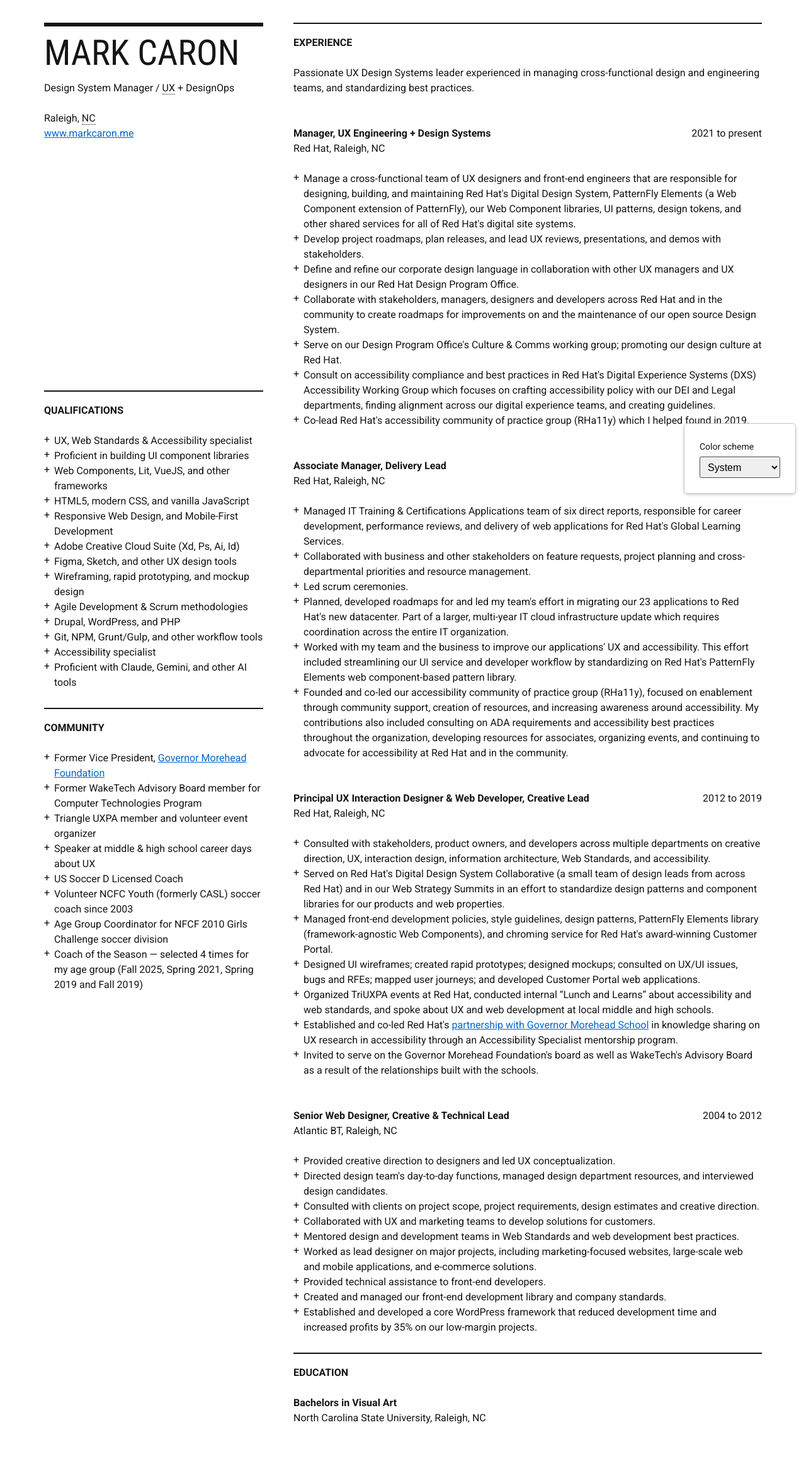
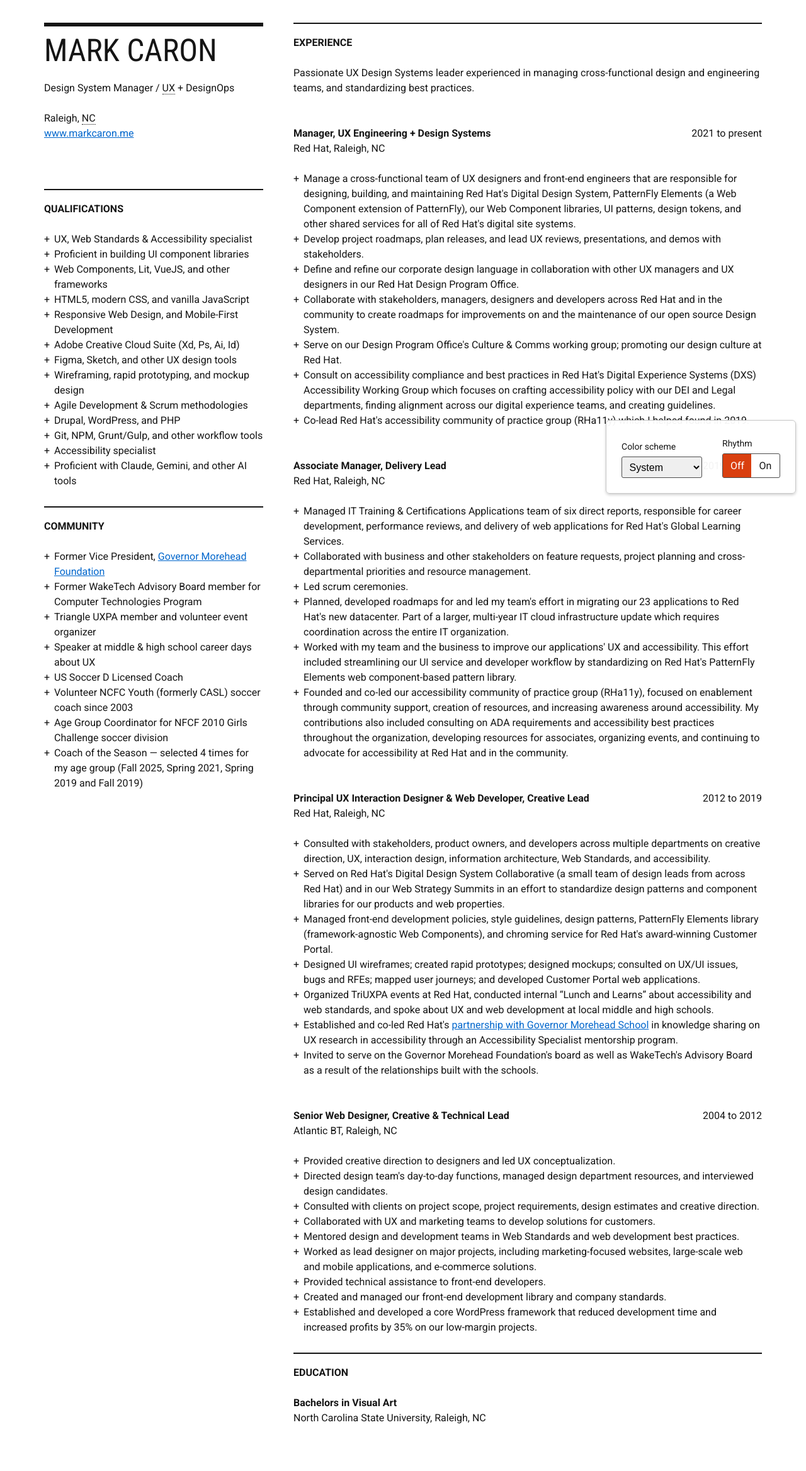
Before and after one commit to markcaron/heyoka, a PHP site: page /mark-caron-resume.html in a window 1280 px wide. Shown: the whole page at 63% size. Run offline with PHP 8.4, Linux system fonts and the light colour scheme.

Commit message:
fix vert rhythm on resume, fix rhythm toggle on dark, remove old normalize

```diff
--- a/css/resume.css
+++ b/css/resume.css
@@ -5,8 +5,6 @@
 @import 'toolbar.css' layer(toolbar);
 
 @layer base {
-  *, *::before, *::after { box-sizing: border-box; }
-
   body {
     margin: 0;
     padding: 1.5rem;
@@ -80,31 +78,31 @@
 
   :where(h1) {
     margin-block-start: .5rem;
-    margin-block-end: 1rem;
+    margin-block-end: calc(var(--grid-baseline) - 0.1rem);
     text-transform: uppercase;
-    font-size: 3.5rem;
+    font-size: 3.1rem;
     line-height: 1em;
     font-weight: 400;
     font-family: var(--font-stack-heading);
   }
 
   :where(h2) {
-    margin-block-start: .5rem;
-    margin-block-end: 1.5rem;
+    margin-block-start: calc(var(--grid-baseline) * .5);
+    margin-block-end: var(--grid-baseline);
     text-transform: uppercase;
-    font-size: 1rem;
-    line-height: 1.5rem;
+    font-size: var(--font-size);
+    line-height: var(--grid-baseline);
   }
 
   :where(h3) {
     margin-block: 0;
-    font-size: 1rem;
-    line-height: 1.5rem;
+    font-size: var(--font-size);
+    line-height: var(--grid-baseline);
   }
 
   :where(p) {
     margin-block-start: 0;
-    margin-block-end: 1.5rem;
+    margin-block-end: var(--grid-baseline);
   }
 }
 
@@ -112,61 +110,57 @@
   my-resume {
     width: 100%;
     margin: 0 auto;
-    padding-block-start: 1.5rem;
+    padding-block-start: var(--grid-baseline);
     display: grid;
-    grid-column-gap: 3rem;
+    grid-column-gap: calc(var(--grid-baseline) * 2);
     grid-row-gap: 0;
     grid-template-rows: auto;
     grid-template-columns: 1fr;
     grid-template-areas: "header"
                          "content"
                          "sidebar";
-  }
 
     header {
       grid-area: header;
       position: relative;
-    margin-block-end: 2.5rem;
-  }
+      margin-block-end: 3.75rem;
 
-  header strong {
-    font-weight: normal;
-  }
-
-  .content {
-    grid-area: content;
-  }
-
-  aside {
-    grid-area: sidebar;
-    margin-block-start: 1.5rem;
-  }
-
-  /* Divding borders */
-  .content > section,
-  aside section {
-    position: relative;
-  }
-
-  aside section {
-    margin-block-start: 3rem;
-  }
-
-  aside section:first-child {
-    margin-block-start: 0;
-  }
-
-  header::before {
+      &::before {
         position: absolute;
-    inset-inline-start: 0; inset-block-start: -.75rem;
+        inset-inline-start: 0;
+        inset-block-start: -0.75rem;
         width: 100%;
         height: 1px;
         content: '';
         border-block-start: 0.375rem solid var(--color-text);
       }
 
-  .content > section::before,
-  aside section::before {
+      strong {
+        font-weight: normal;
+      }
+    }
+
+    main {
+      grid-area: content;
+    }
+
+    aside {
+      grid-area: sidebar;
+      margin-block-start: 3.75rem;
+
+      section {
+        margin-block-start: calc(var(--grid-baseline) * 2);
+
+        &:first-child {
+          margin-block-start: 0;
+        }
+      }
+    }
+
+    :is(main, aside) > section {
+      position: relative;
+
+      &::before {
         position: absolute;
         inset-inline-start: 0; inset-block-start: -1.25rem;
         width: 100%;
@@ -174,85 +168,82 @@
         content: '';
         border-block-start: 0.125rem solid var(--color-text);
       }
+    }
 
     .subsection {
-    margin-block-end: 3rem;
+      margin-block-end: calc(var(--grid-baseline) * 2);
     }
 
     .institution {
       margin-block-end: 0;
     }
 
-  .vcard .fn + br {
-    display: none;
-  }
-
-  .subsection ul,
-  aside ul {
+    :is(.subsection, aside) ul {
       margin: 0;
       padding: 0;
       list-style: none;
-  }
 
-  .subsection li,
-  aside li {
+      li {
         padding-inline-start: 1rem;
         margin: 0;
-  }
 
-  .subsection li::before,
-  aside li::before {
+        &::before {
           position: relative;
           content: "+";
           margin-inline-start: -1rem;
           float: left;
-    line-height: 1.25rem;
+          line-height: var(--grid-baseline); /* was 1.25rem */
+        }
+      }
     }
 
     @media (min-width: 768px) {
-    my-resume {
       width: 720px;
       grid-template-columns: 1fr 1fr 1fr;
       grid-template-areas: "header  header  header"
                            "content content sidebar";
-    }
+      grid-template-rows: auto 1fr;
 
       aside {
-      margin-block-start: 0;
+        margin-block-start: -0.75rem;
+
+        section:first-child {
+          margin-block-start: var(--grid-baseline);
+        }
       }
     }
 
     @media (min-width: 992px) {
-    my-resume {
       width: 960px;
       grid-template-columns: 1fr 1fr 1fr;
       grid-template-areas: "header  content  content"
-                           "sidebar content content"
-                           "sidebar  content  content";
-    }
+                           "sidebar content content";
+      grid-template-rows: auto 1fr;
 
       header {
         margin-block-end: 0;
       }
 
-    aside {
-      margin-block-start: 1.5rem;
+      main {
+        margin-block-start: -0.25rem;
       }
 
-    aside section:first-child {
-      margin-block-start: 1.5rem;
+      aside {
+        margin-block-start: calc(var(--grid-baseline) * 3);
+
+        section:first-child {
+          margin-block-start: var(--grid-baseline);
+        }
       }
 
-    .education h3 > .date,
-    .experience h3 > .date {
+      :is(.education, .experience) h3 > .date {
         float: right;
         font-weight: normal;
       }
 
       .tel > .type,
       .tel > .comma,
-    .education .date-comma,
-    .experience .date-comma {
+      :is(.education, .experience) .date-comma {
         position: absolute;
         width: 1px;
         height: 1px;
@@ -265,12 +256,14 @@
     }
 
     @media (min-width: 1200px) {
-    my-resume {
       width: 1140px;
     }
   }
+
+  .vcard .fn + br {
+    display: none;
   }
-
+}
 
 @layer rhythm {
   /* Use with <mc-rhythm-button> */
--- a/css/root.css
+++ b/css/root.css
@@ -34,7 +34,7 @@
   --grid-baseline: 1.5rem;
   --grid-baseline-shift: 2px;
   --grid-thickness: 1px;
-  --grid-color: light-dark(rgba(126, 195, 241, 0.25), rgba(126, 195, 241, 0.35));
+  --grid-color: light-dark(rgba(126, 195, 241, 0.25), rgba(126, 195, 241, 0.15));
 
   /* Etc. */
   --border-width: 1px;
--- a/js/mc-rhythm-toggle.js
+++ b/js/mc-rhythm-toggle.js
@@ -95,7 +95,7 @@ export default class McRhythmToggle extends HTMLElement {
                   }
 
                   & > #on {
-                    color: var(--color-link-inverted, #ffffff);
+                    color: var(--color-cta-text-hover, #ffffff);
                   }
 
                   & > #off {
--- a/mark-caron-resume.html
+++ b/mark-caron-resume.html
@@ -138,7 +138,7 @@
 
     <div id="toolbar">
       <mc-scheme-select></mc-scheme-select>
-      <!-- <mc-rhythm-toggle></mc-rhythm-toggle> -->
+      <mc-rhythm-toggle></mc-rhythm-toggle>
     </div>
 
   </body>
```
Also changed, not shown: css/normalize.css (deleted). Lines whose indentation alone changed are shown as unchanged.
